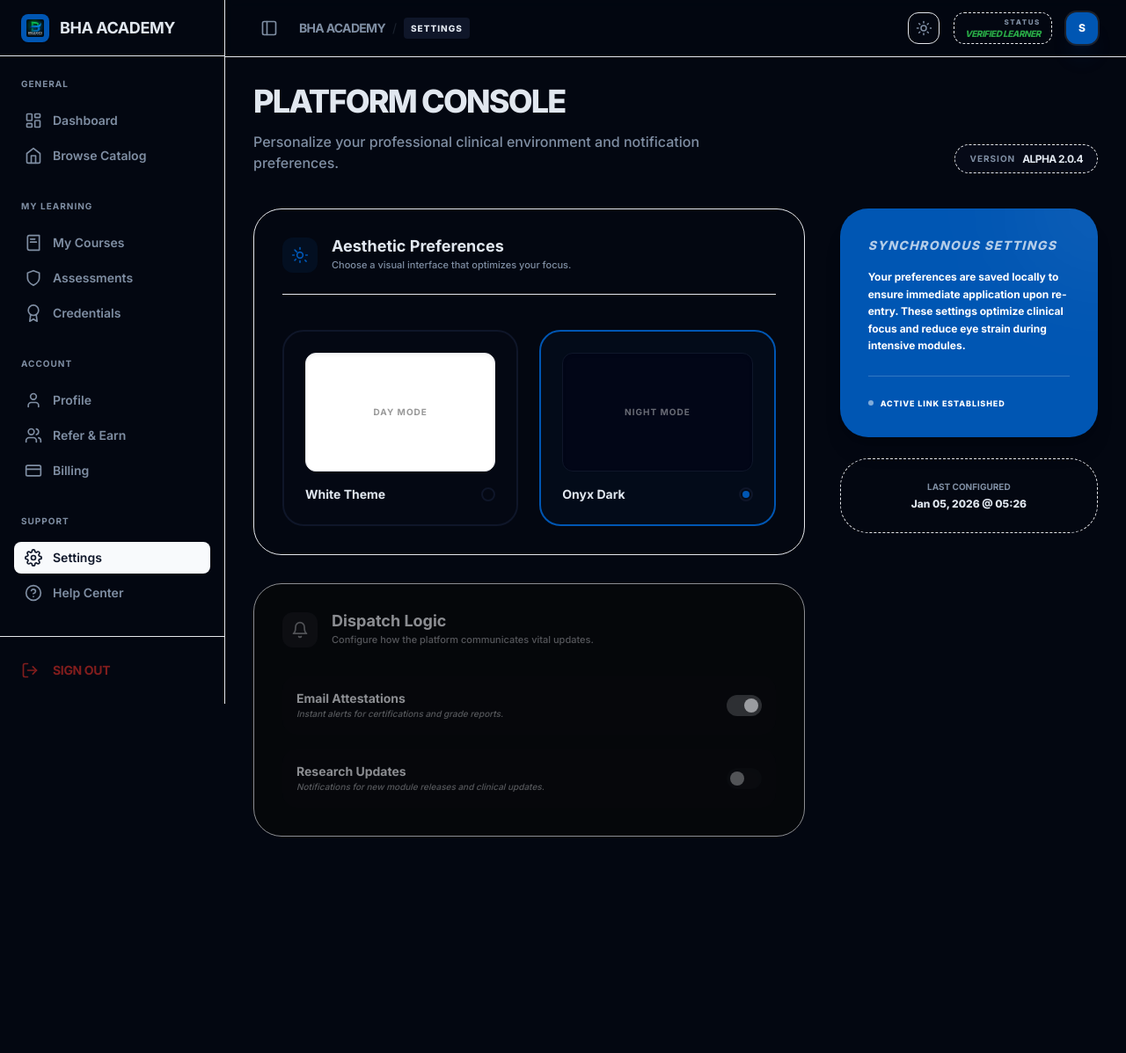
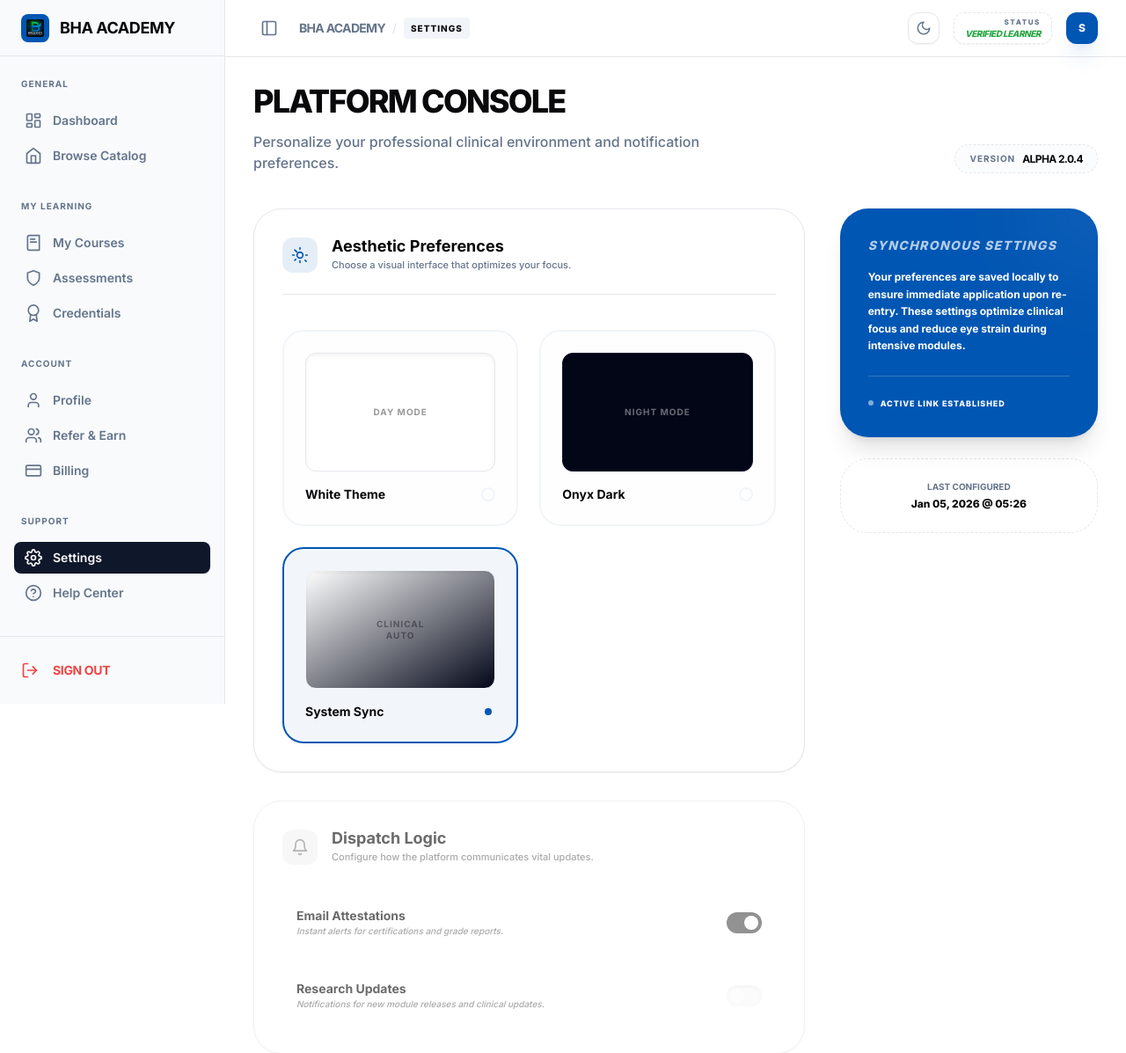
Before and after one commit to apreezofficial/bha-us-academy, a PHP site: page /gigs/student/settings.php in a window 1280 px wide. Shown: the top 1197 px of the page at 88% size. Before the commit the page ends 951 px from the top, so only its background shows below. Run offline with PHP 8.4, Linux system fonts and the light colour scheme; the visitor is signed in with stand-in values (Sample User, id 1); some libraries are stand-ins or nearby versions.

Commit message:
feat: Add student dashboard header with theme toggle and create student settings page.

```diff
--- a/includes/header_student.php
+++ b/includes/header_student.php
@@ -8,14 +8,21 @@ $current_page = basename($_SERVER['PHP_SELF']);
     <meta charset="utf-8" />
     <meta name="viewport" content="width=device-width, initial-scale=1" />
     <script>
-        // High-performance theme detection
+        // Advanced Three-State Theme Detection
         (function() {
-            const theme = localStorage.getItem('theme') || 'dark';
-            if (theme === 'dark') {
-                document.documentElement.classList.add('dark');
-            } else {
-                document.documentElement.classList.remove('dark');
+            const theme = localStorage.getItem('theme') || 'system';
+            function applyTheme(t) {
+                const isDark = t === 'dark' || (t === 'system' && window.matchMedia('(prefers-color-scheme: dark)').matches);
+                document.documentElement.classList.toggle('dark', isDark);
             }
+            applyTheme(theme);
+
+            // Reactive System Listener
+            window.matchMedia('(prefers-color-scheme: dark)').addEventListener('change', e => {
+                if ((localStorage.getItem('theme') || 'system') === 'system') {
+                    document.documentElement.classList.toggle('dark', e.matches);
+                }
+            });
         })();
     </script>
     <title><?php echo $pageTitle ?? 'Dashboard'; ?> | BHA Academy</title>
@@ -148,11 +155,29 @@ $current_page = basename($_SERVER['PHP_SELF']);
                         </nav>
                     </div>
                     <div class="flex items-center gap-4">
-                        <!-- Universal Theme Toggle -->
-                        <button id="theme-nav-toggle" class="h-9 w-9 rounded-xl border bg-card flex items-center justify-center text-muted-foreground hover:text-foreground transition-all hover:border-brandBlue/50 shadow-sm" title="Toggle Appearance">
-                            <svg xmlns="http://www.w3.org/2000/svg" width="18" height="18" viewBox="0 0 24 24" fill="none" stroke="currentColor" stroke-width="2" stroke-linecap="round" stroke-linejoin="round" class="hidden dark:block"><circle cx="12" cy="12" r="4"></circle><path d="M12 2v2"></path><path d="M12 20v2"></path><path d="m4.93 4.93 1.41 1.41"></path><path d="m17.66 17.66 1.41 1.41"></path><path d="M2 12h2"></path><path d="M22 12h2"></path><path d="m6.34 17.66-1.41 1.41"></path><path d="m19.07 4.93-1.41 1.41"></path></svg>
-                            <svg xmlns="http://www.w3.org/2000/svg" width="18" height="18" viewBox="0 0 24 24" fill="none" stroke="currentColor" stroke-width="2" stroke-linecap="round" stroke-linejoin="round" class="block dark:hidden"><path d="M12 3a6 6 0 0 0 9 9 9 9 0 1 1-9-9Z"></path></svg>
-                        </button>
+                        <!-- Universal Theme Switcher -->
+                        <div class="relative">
+                            <button id="theme-nav-toggle" class="h-9 w-9 rounded-xl border bg-card flex items-center justify-center text-muted-foreground hover:text-foreground transition-all hover:border-brandBlue/50 shadow-sm" title="Appearance Mode">
+                                <svg xmlns="http://www.w3.org/2000/svg" width="18" height="18" viewBox="0 0 24 24" fill="none" stroke="currentColor" stroke-width="2" stroke-linecap="round" stroke-linejoin="round" class="hidden dark:block"><circle cx="12" cy="12" r="4"></circle><path d="M12 2v2"></path><path d="M12 20v2"></path><path d="m4.93 4.93 1.41 1.41"></path><path d="m17.66 17.66 1.41 1.41"></path><path d="M2 12h2"></path><path d="M22 12h2"></path><path d="m6.34 17.66-1.41 1.41"></path><path d="m19.07 4.93-1.41 1.41"></path></svg>
+                                <svg xmlns="http://www.w3.org/2000/svg" width="18" height="18" viewBox="0 0 24 24" fill="none" stroke="currentColor" stroke-width="2" stroke-linecap="round" stroke-linejoin="round" class="block dark:hidden"><path d="M12 3a6 6 0 0 0 9 9 9 9 0 1 1-9-9Z"></path></svg>
+                            </button>
+
+                            <!-- Dropdown Menu -->
+                            <div id="theme-dropdown" class="absolute right-0 mt-2 w-32 bg-card border rounded-xl shadow-2xl hidden p-1 z-50 animate-in fade-in zoom-in duration-200">
+                                <button onclick="setGlobalTheme('light')" class="w-full flex items-center gap-2 px-3 py-2 rounded-lg text-xs font-bold hover:bg-muted transition-colors text-muted-foreground hover:text-foreground">
+                                    <svg xmlns="http://www.w3.org/2000/svg" width="14" height="14" viewBox="0 0 24 24" fill="none" stroke="currentColor" stroke-width="2" stroke-linecap="round" stroke-linejoin="round"><circle cx="12" cy="12" r="4"></circle><path d="M12 2v2"></path><path d="M12 20v2"></path><path d="m4.93 4.93 1.41 1.41"></path><path d="m17.66 17.66 1.41 1.41"></path><path d="M2 12h2"></path><path d="M22 12h2"></path><path d="m6.34 17.66-1.41 1.41"></path><path d="m19.07 4.93-1.41 1.41"></path></svg>
+                                    Light
+                                </button>
+                                <button onclick="setGlobalTheme('dark')" class="w-full flex items-center gap-2 px-3 py-2 rounded-lg text-xs font-bold hover:bg-muted transition-colors text-muted-foreground hover:text-foreground">
+                                    <svg xmlns="http://www.w3.org/2000/svg" width="14" height="14" viewBox="0 0 24 24" fill="none" stroke="currentColor" stroke-width="2" stroke-linecap="round" stroke-linejoin="round"><path d="M12 3a6 6 0 0 0 9 9 9 9 0 1 1-9-9Z"></path></svg>
+                                    Dark
+                                </button>
+                                <button onclick="setGlobalTheme('system')" class="w-full flex items-center gap-2 px-3 py-2 rounded-lg text-xs font-bold hover:bg-muted transition-colors text-muted-foreground hover:text-foreground">
+                                    <svg xmlns="http://www.w3.org/2000/svg" width="14" height="14" viewBox="0 0 24 24" fill="none" stroke="currentColor" stroke-width="2" stroke-linecap="round" stroke-linejoin="round"><rect width="20" height="14" x="2" y="3" rx="2"></rect><line x1="8" x2="16" y1="21" y2="21"></line><line x1="12" x2="12" y1="17" y2="21"></line></svg>
+                                    System
+                                </button>
+                            </div>
+                        </div>
 
                         <div class="bg-card border rounded-xl px-3 py-1.5 flex flex-col items-end hidden sm:flex shadow-sm border-dashed">
                              <span class="text-[8px] font-black uppercase tracking-[0.2em] text-muted-foreground leading-none mb-1">Status</span>
@@ -166,10 +191,25 @@ $current_page = basename($_SERVER['PHP_SELF']);
             </header>
 
             <script>
-                document.getElementById('theme-nav-toggle').addEventListener('click', () => {
-                    const isDark = document.documentElement.classList.toggle('dark');
-                    localStorage.setItem('theme', isDark ? 'dark' : 'light');
+                const themeToggle = document.getElementById('theme-nav-toggle');
+                const themeDropdown = document.getElementById('theme-dropdown');
+
+                themeToggle.addEventListener('click', (e) => {
+                    e.stopPropagation();
+                    themeDropdown.classList.toggle('hidden');
                 });
+
+                document.addEventListener('click', () => {
+                    themeDropdown.classList.add('hidden');
+                });
+
+                function setGlobalTheme(t) {
+                    localStorage.setItem('theme', t);
+                    const isDark = t === 'dark' || (t === 'system' && window.matchMedia('(prefers-color-scheme: dark)').matches);
+                    document.documentElement.classList.toggle('dark', isDark);
+                    themeDropdown.classList.add('hidden');
+                    if (window.updateUI) window.updateUI(); // Sync settings page if open
+                }
             </script>
 
             <main class="flex-1 w-full">
--- a/student/settings.php
+++ b/student/settings.php
@@ -55,6 +55,19 @@ include '../includes/header_student.php';
                         </div>
                         <div class="flex items-center justify-between">
                             <span class="text-sm font-bold">Onyx Dark</span>
+                            <div class="h-4 w-4 rounded-full border-2 border-muted flex items-center justify-center checked:border-brandBlue">
+                                <div class="h-2 w-2 rounded-full bg-brandBlue hidden check-dot"></div>
+                            </div>
+                        </div>
+                    </div>
+
+                    <!-- System Mode Wrapper -->
+                    <div id="theme-system" onclick="setTheme('system')" class="theme-option group cursor-pointer border-2 border-muted bg-muted/10 rounded-[1.5rem] p-6 transition-all hover:border-brandBlue/40 selected:border-brandBlue selected:bg-brandBlue/5">
+                        <div class="aspect-[16/10] bg-gradient-to-br from-white to-slate-950 border border-muted rounded-xl mb-4 relative overflow-hidden shadow-inner flex items-center justify-center">
+                            <span class="text-[10px] font-bold text-foreground opacity-40 uppercase tracking-widest leading-tight text-center">Clinical<br>Auto</span>
+                        </div>
+                        <div class="flex items-center justify-between">
+                            <span class="text-sm font-bold">System Sync</span>
                             <div class="h-4 w-4 rounded-full border-2 border-muted flex items-center justify-center checked:border-brandBlue">
                                 <div class="h-2 w-2 rounded-full bg-brandBlue hidden check-dot"></div>
                             </div>
@@ -123,17 +136,18 @@ include '../includes/header_student.php';
 
 <script>
     function setTheme(theme) {
-        localStorage.setItem('theme', theme);
-        if (theme === 'dark') {
-            document.documentElement.classList.add('dark');
+        if (window.setGlobalTheme) {
+            window.setGlobalTheme(theme);
         } else {
-            document.documentElement.classList.remove('dark');
+            localStorage.setItem('theme', theme);
+            const isDark = theme === 'dark' || (theme === 'system' && window.matchMedia('(prefers-color-scheme: dark)').matches);
+            document.documentElement.classList.toggle('dark', isDark);
         }
         updateUI();
     }
 
     function updateUI() {
-        const theme = localStorage.getItem('theme') || 'dark';
+        const theme = localStorage.getItem('theme') || 'system';
         document.querySelectorAll('.theme-option').forEach(opt => {
             opt.classList.remove('border-brandBlue', 'bg-brandBlue/5');
             opt.classList.add('border-muted', 'bg-muted/10');
@@ -148,6 +162,9 @@ include '../includes/header_student.php';
         }
     }
 
+    // Expose updateUI globally for navbar synchronisation
+    window.updateUI = updateUI;
+
     document.addEventListener('DOMContentLoaded', updateUI);
 </script>
 
```
